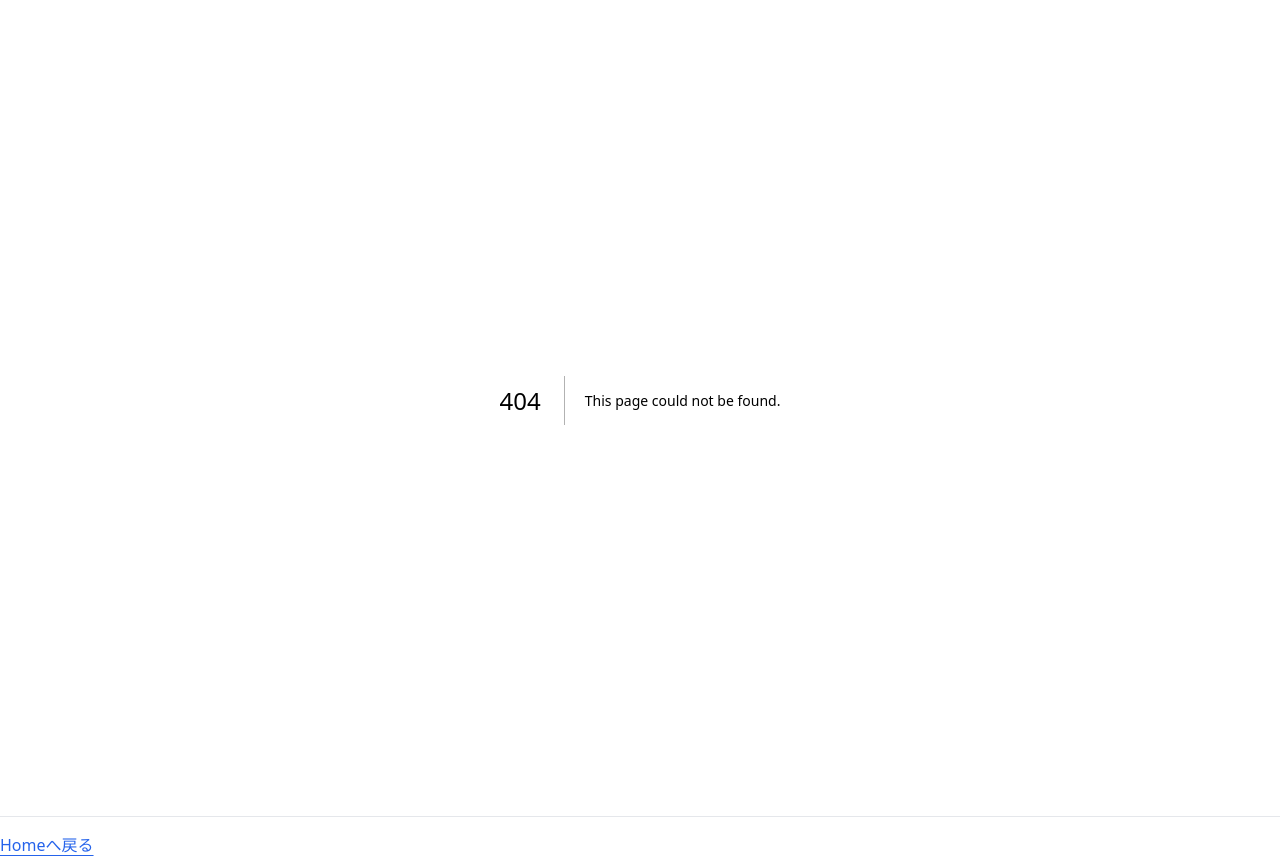
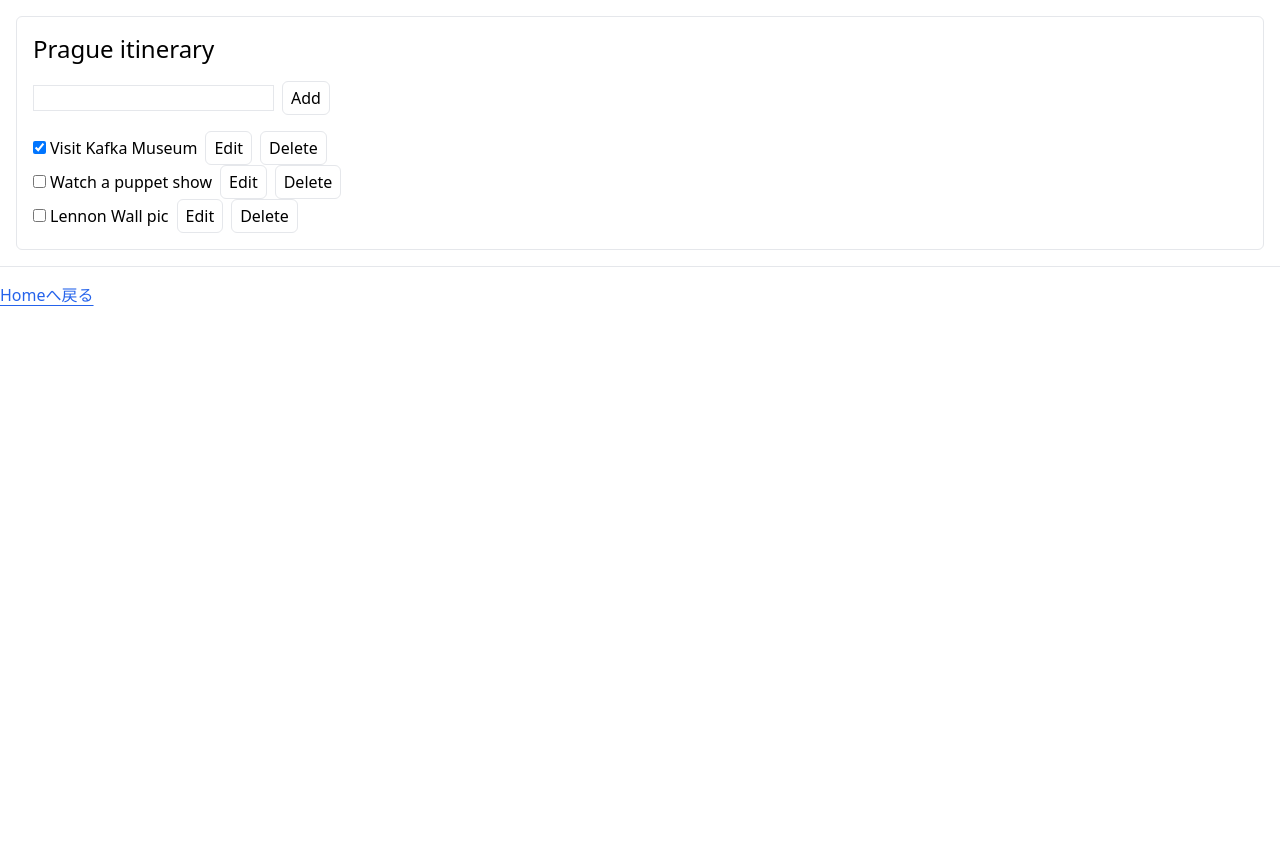
Before and after one commit to kantas-spike/learn_react, a Next.js app in the folder exercises/04-03_react_managing-state/: page /tasks in a window 1280 px wide. Before the commit this address had no page. After the commit the page ends 800 px from the top, so only its background shows below. Built offline with nearby package versions, Linux system fonts and the light colour scheme.

Commit message:
04-03: task_appを追加

```diff
--- /dev/null
+++ b/exercises/04-03_react_managing-state/app/components/add_task.js
@@ -0,0 +1,17 @@
+import { useState } from "react"
+
+export default function AddTask({onAddTask}){
+    const [text, setText] = useState('')
+
+    return (
+        <section>
+            <div className="mb-4">
+                <input type="text" value={text} onChange={(e) => setText(e.target.value)} />
+                <button onClick={() => {
+                    setText('')
+                    onAddTask(text)
+                }} className="mx-2">Add</button>
+            </div>
+        </section>
+    )
+}
--- /dev/null
+++ b/exercises/04-03_react_managing-state/app/components/task_app.js
@@ -0,0 +1,75 @@
+'use client'
+
+import { useReducer } from "react";
+import AddTask from "./add_task";
+import TaskList from "./task_list";
+
+export default function TaskApp(){
+    const [tasks, dispatch] = useReducer(tasksReducer, initialTasks)
+
+    function handleAddTask(text) {
+        dispatch({
+            type: 'added',
+            id: nextId++,
+            text: text
+        })
+    }
+
+    function handleChangeTask(task) {
+        dispatch({
+            type: 'changed',
+            task: task
+        })
+    }
+
+    function handleDeleteTask(taskId) {
+        dispatch({
+            type: 'deleted',
+            id: taskId
+        })
+    }
+
+    return (
+        <div className="m-4 p-4 border rounded-md">
+            <h1 className="text-2xl mb-4">Prague itinerary</h1>
+            <AddTask onAddTask={handleAddTask}></AddTask>
+            <TaskList tasks={tasks} onChangeTask={handleChangeTask} onDeleteTask={handleDeleteTask}></TaskList>
+        </div>
+    )
+}
+
+function tasksReducer(tasks, action) {
+    switch(action.type) {
+        case 'added': {
+            return [...tasks,
+                {
+                    id: action.id,
+                    text: action.text,
+                    done: false
+                }
+            ]
+        }
+        case 'changed': {
+            return tasks.map(t => {
+                if (t.id === action.task.id) {
+                    return action.task
+                } else {
+                    return t
+                }
+            })
+        }
+        case 'deleted': {
+            return tasks.filter(t => t.id !== action.id)
+        }
+        default: {
+            throw Error(`Unknown action: ${action.type}`)
+        }
+    }
+}
+
+let nextId = 3;
+const initialTasks = [
+  { id: 0, text: 'Visit Kafka Museum', done: true },
+  { id: 1, text: 'Watch a puppet show', done: false },
+  { id: 2, text: 'Lennon Wall pic', done: false }
+];
--- /dev/null
+++ b/exercises/04-03_react_managing-state/app/components/task_list.js
@@ -0,0 +1,62 @@
+import { useState } from "react"
+
+export default function TaskList({tasks, onChangeTask, onDeleteTask}){
+    return (
+        <section>
+            <ul>
+                {
+                    tasks.map(task => (
+                        <li key={task.id}>
+                            <Task task={task} onChange={onChangeTask} onDelete={onDeleteTask} />
+                        </li>
+                    ))
+                }
+            </ul>
+        </section>
+    )
+}
+
+function Task({task, onChange, onDelete}) {
+    const [isEditing, setIsEditing] = useState(false)
+    let taskContent
+    if (isEditing) {
+        taskContent = (
+            <>
+            <input type="text" className="mr-2"
+                value={task.text}
+                onChange={(e) => {
+                    onChange({
+                        ...task,
+                        text: e.target.value,
+                    })
+                }} />
+                <button className="mr-2" onClick={() => setIsEditing(false)}>Save</button>
+            </>
+        )
+    } else {
+        taskContent = (
+            <>
+            <span className="mr-2">{task.text}</span>
+            <button onClick={() => setIsEditing(true)}>Edit</button>
+            </>
+        )
+    }
+
+    return (
+        <>
+        <label htmlFor={`t_${task.id}`} className="mr-2">
+            <input type="checkbox" name={`t_${task.id}`} id={`t_${task.id}`} className="mr-1"
+                checked={task.done}
+                onChange={(e) => {
+                    onChange({
+                        ...task,
+                        done: e.target.checked
+                    })
+                }}
+             />
+            {taskContent}
+        </label>
+        <button onClick={() => onDelete(task.id)}>Delete</button>
+        </>
+    )
+}
--- a/exercises/04-03_react_managing-state/app/page.js
+++ b/exercises/04-03_react_managing-state/app/page.js
@@ -10,6 +10,7 @@ export default function Home() {
           <li><Link href="/checkin_form">Check in Form</Link></li>
           <li><Link href="/accordion">Accordion</Link></li>
           <li><Link href="/messenger">Messenger</Link></li>
+          <li><Link href="/tasks">Tasks</Link></li>
         </ul>
       </div>
     </main>
--- /dev/null
+++ b/exercises/04-03_react_managing-state/app/tasks/page.js
@@ -0,0 +1,7 @@
+import TaskApp from "@/components/task_app";
+
+export default function TasksPage(){
+    return(
+        <TaskApp></TaskApp>
+    )
+}
```
